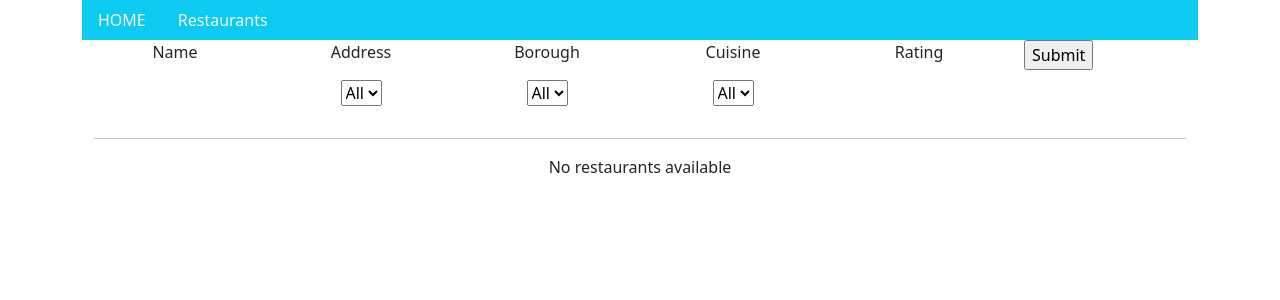
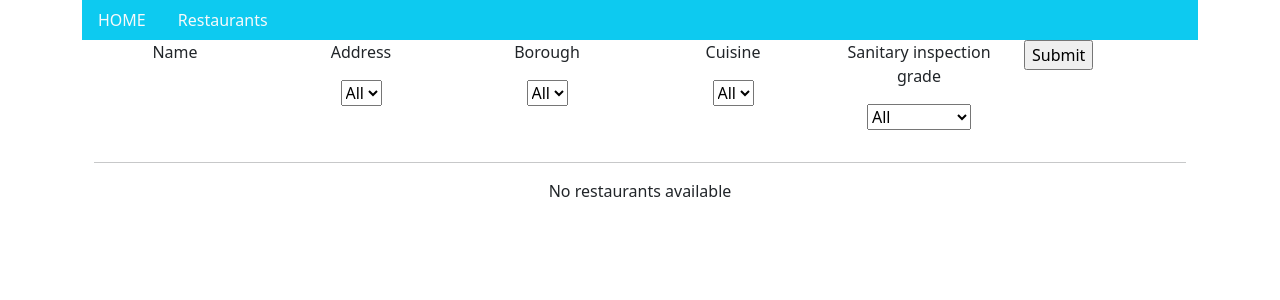
Before and after one commit to Xeryto/codingChallenge, a Django app: page / in a window 1280 px wide. Shown: the top 300 px of the page. Run offline with Django 4.2, Linux system fonts and the light colour scheme; data that the repository does not hold is empty; some libraries are stand-ins or nearby versions.

Commit message:
grade filter added

```diff
--- a/restaurants/forms.py
+++ b/restaurants/forms.py
@@ -27,13 +27,21 @@ for restaurant in restaurants:
             cuisine = (*cuisine, ((restaurant['cuisine']), (restaurant['cuisine'])))
             cus[restaurant['cuisine']] = 1
 
-neighborhoods = client['sample_restaurants'].get_collection("neighborhoods").find({'has_restaurants': 'true'})
+neighborhoods = list(client['sample_restaurants'].get_collection("neighborhoods").find({'has_restaurants': 'true'}))
 nghbrhds = ((1, "All"),)
 for neighborhood in list(neighborhoods):
         nghbrhds = (*nghbrhds, ((neighborhood['_id']), (neighborhood['name'])))
+
+grade_options = (
+    (1, "All"),
+    (2, "A"),
+    (3, "B or better"),
+    (4, "Graded")
+)
 
 # creating a form
 class FilterForm(forms.Form):
         address_field = forms.ChoiceField(choices=nghbrhds)
         boroughs_field = forms.ChoiceField(choices=boroughs)
         cuisine_field = forms.ChoiceField(choices=cuisine)
+        grade_field = forms.ChoiceField(choices=grade_options)
--- a/restaurants/views.py
+++ b/restaurants/views.py
@@ -16,21 +16,23 @@ def return_client():
     client = MongoClient(CONNECTION_STRING, tlsCAFile=certifi.where())
 
     neighborhoods = client['sample_restaurants'].get_collection('neighborhoods')
-    neighborhoods.update_many({"has_restaurants": {"$exists": False}}, {"$set": {"has_restaurants": 'false'}})
-    restaurants = list(client['sample_restaurants'].get_collection('restaurants').find())
+    neighborhoods.update_many({'has_restaurants': {'$exists' : 'false'}}, {"$set": {"has_restaurants": 'false'}})
+    neighborhoods.update_many({}, {"$set": {"has_restaurants": 'false'}})
+    restaurants = list(client['sample_restaurants'].get_collection('restaurants').find().limit(100))
     points = []
     for restaurant in restaurants:
         if restaurant['address']['coord'] != []:
             points+=[Point(restaurant['address']['coord'])]
 
     for neighborhood in list(neighborhoods.find()):
-        print(len(neighborhood['geometry']['coordinates'][0]))
         coords = neighborhood['geometry']['coordinates'][0]
         if (len(coords) == 1):
             coords = coords[0]
         polygon = Polygon(coords)
         for point in points:
             if polygon.contains(point):
+                if neighborhood['_id'] == ObjectId('55cb9c666c522cafdb053a1a'):
+                    print(point)
                 neighborhoods.update_one({'_id': neighborhood['_id']}, {'$set': {'has_restaurants': 'true'}})
                 break
     return client
@@ -44,6 +46,7 @@ def index(request):
         neighborhood = request.GET['address_field']
         cuisine = request.GET['cuisine_field']
         borough = request.GET['boroughs_field']
+        grade = request.GET['grade_field']
 
         if cuisine != "1" or borough != "1":
             if borough != "1" and cuisine != "1":
@@ -55,18 +58,40 @@ def index(request):
                 restaurants = client['sample_restaurants'].get_collection('restaurants').find(
                     {'borough': borough}).limit(100)
 
-        if neighborhood != "1":
-            neighborhood = ObjectId(neighborhood)
-            coords = client['sample_restaurants'].get_collection("neighborhoods").find_one({'_id': neighborhood})['geometry']['coordinates'][0]
-            if (len(coords) == 1):
-                coords = coords[0]
-            filtered_restaurants = []
-            for restaurant in list(restaurants):
-                point = Point(restaurant['address']['coord'])
-                polygon = Polygon(coords)
-                if polygon.contains(point):
-                    filtered_restaurants+=[restaurant]
-            restaurants = filtered_restaurants
+        if neighborhood != "1" or grade != "1":
+            if neighborhood != "1":
+                neighborhood = ObjectId(neighborhood)
+                coords = client['sample_restaurants'].get_collection("neighborhoods").find_one({'_id': neighborhood})[
+                    'geometry']['coordinates'][0]
+                if (len(coords) == 1):
+                    coords = coords[0]
+                filtered_restaurants = []
+                for restaurant in list(restaurants):
+                    point = Point(restaurant['address']['coord'])
+                    polygon = Polygon(coords)
+                    if polygon.contains(point):
+                        if grade != "1":
+                            restaurant['grade'] = list(filter(lambda x: x['date'], list(restaurant['grades'])))[0]['grade']
+                        filtered_restaurants += [restaurant]
+
+                restaurants = filtered_restaurants
+                if grade != "1":
+                    if grade == "2":
+                        restaurants = list(filter(lambda x: x['grade'] == "A", restaurants))
+                    elif grade == "3":
+                        restaurants = list(filter(lambda x: x['grade'] in ["A", "B"], restaurants))
+                    else:
+                        restaurants = list(filter(lambda x: x['grade'] in ["A", "B", "C"], restaurants))
+            else:
+                restaurants = list(restaurants)
+                for restaurant in restaurants:
+                    restaurant['grade'] = list(filter(lambda x: x['date'], list(restaurant['grades'])))[0]['grade']
+                if grade == "2":
+                    restaurants = list(filter(lambda x: x['grade'] == "A", restaurants))
+                elif grade == "3":
+                    restaurants = list(filter(lambda x: x['grade'] in ["A", "B"], restaurants))
+                else:
+                    restaurants = list(filter(lambda x: x['grade'] in ["A", "B", "C"], restaurants))
         else: restaurants = list(restaurants)
     else:
         restaurants = list(restaurants)
--- a/templates/restaurants/index.html
+++ b/templates/restaurants/index.html
@@ -20,7 +20,8 @@
                     <p class="form-field">{{ form.cuisine_field }}</p>
                 </div>
                 <div class="col-md-2">
-                    <p>Rating</p>
+                    <p>Sanitary inspection grade</p>
+                    <p class="form-field">{{ form.grade_field }}</p>
                 </div>
                 <div class="col-md-2">
                     <input type = "submit" value = "Submit">
```
Also changed, not shown: requirements.txt (+6 -1 lines).
